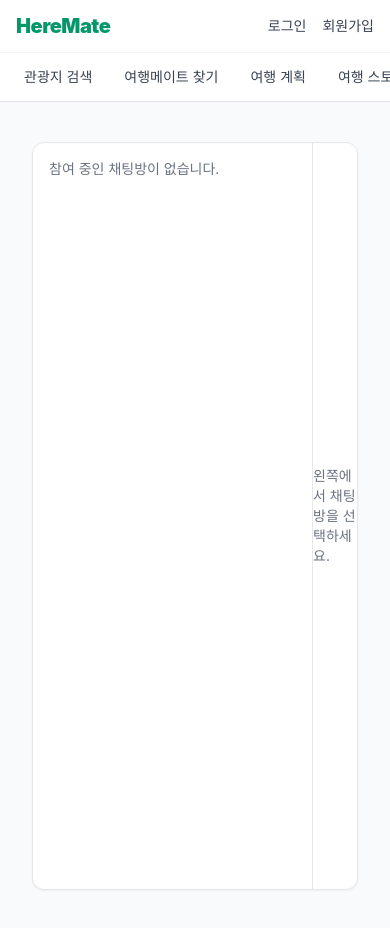
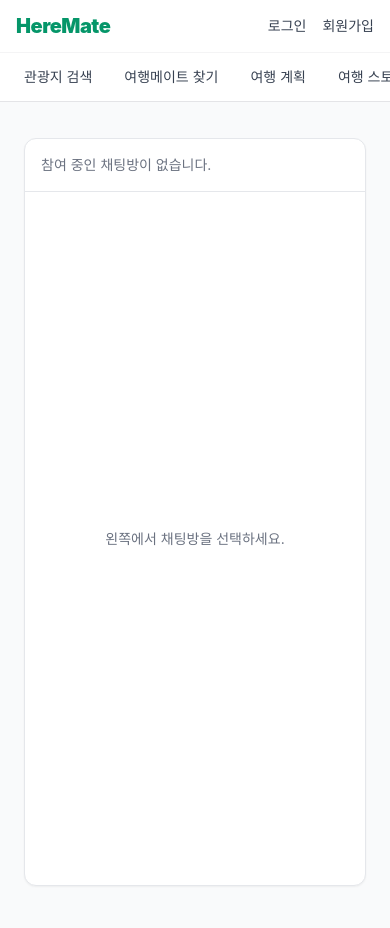
Before and after one commit to juhwi0208/Heremate, a React (Create React App) app in the folder client/: page /chat in a window 390 px wide. Shown: the top 928 px of the page. Built offline with nearby package versions, Linux system fonts and the light colour scheme; no server answers.

Commit message:
사이드바 채팅목록 모바일 최적화

```diff
--- a/client/src/features/chat/ChatPage.js
+++ b/client/src/features/chat/ChatPage.js
@@ -65,10 +65,23 @@ export default function ChatPage() {
     : null;
 
   return (
-    <div className="max-w-6xl mx-auto px-4 py-4">
-      <div className="bg-white rounded-xl shadow-sm border flex h-[calc(100vh-6rem)] min-h-[520px]">
+    <div className="max-w-6xl mx-auto px-2 sm:px-4 py-3">
+      <div
+        className="bg-white rounded-xl shadow-sm border
+                  flex flex-col md:flex-row
+                  h-[calc(100vh-6rem)] min-h-[520px]
+                  overflow-hidden"
+      >
         {/* 사이드바 */}
-        <aside className="w-[280px] border-r flex-shrink-0">
+        <aside
+          className="
+            w-full md:w-[280px]
+            border-b md:border-b-0 md:border-r
+            flex-shrink-0
+            max-h-56 md:h-full
+            overflow-y-auto
+          "
+        >
           <ChatSidebarList
             rooms={rooms}
             loading={roomsLoading}
@@ -78,7 +91,7 @@ export default function ChatPage() {
         </aside>
 
         {/* 채팅방 영역 */}
-        <section className="flex-1 flex flex-col">
+        <section className="flex-1 flex flex-col min-h-0">
           {currentIdNum ? (
             <ChatRoom
               key={currentIdNum}        // 다른 방으로 갈 때 강제 재마운트
```
